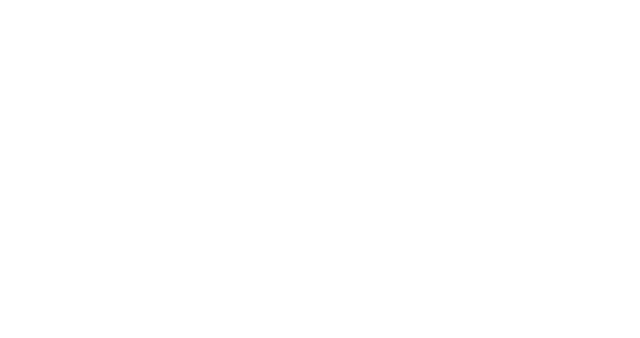
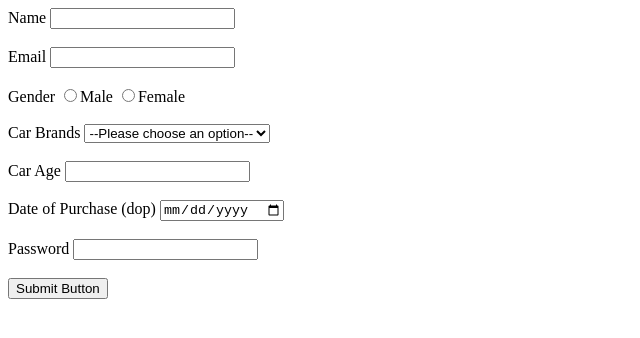
Before and after one commit to acciojob/car-insurance-form-YashSahaa, a website: page main.html in a window 1280 px wide. Shown: the whole page, without its empty margins (0-640 px from the left). Drawn offline with Linux system fonts and the light colour scheme.

Commit message:
created a submission

```diff
--- a/main.html
+++ b/main.html
@@ -8,6 +8,36 @@
 
 <body>
 	<!-- the entire body must be written by student -->
+	<form method="post">
+		<label for="name" >Name</label>
+		<input required type="text" id="name">
+		<br><br>
+		<label for="email">Email</label>
+		<input  type="email" id="email" required>
+		<br><br>
+		<label for="gender_m gender_f">Gender</label>
+		<input required type="radio" id="gender_m" name="gender">Male
+		<input required type="radio" id="gender_f" name="gender">Female
+		<br><br>
+		<label for="cars">Car Brands</label>
+		<select id="cars" >
+			<option disabled selected>--Please choose an option--</option>
+			<option >BMW</option>
+			<option>Audi</option>
+			<option>Mercedez</option>
+		</select>
+		<br><br>
+		<label for="carage">Car Age</label>
+		<input required type="number" id="carage">
+		<br><br>
+		<label for="dop">Date of Purchase (dop)</label>
+		<input required type="date" id="dop">
+		<br><br>
+		<label for="password">Password</label>
+		<input required type="password" id="password">
+		<br><br>
+		<button type="submit" >Submit Button</button>
+	</form>
     <script type="text/javascript" src="./script.js">
 </script>
 
```
